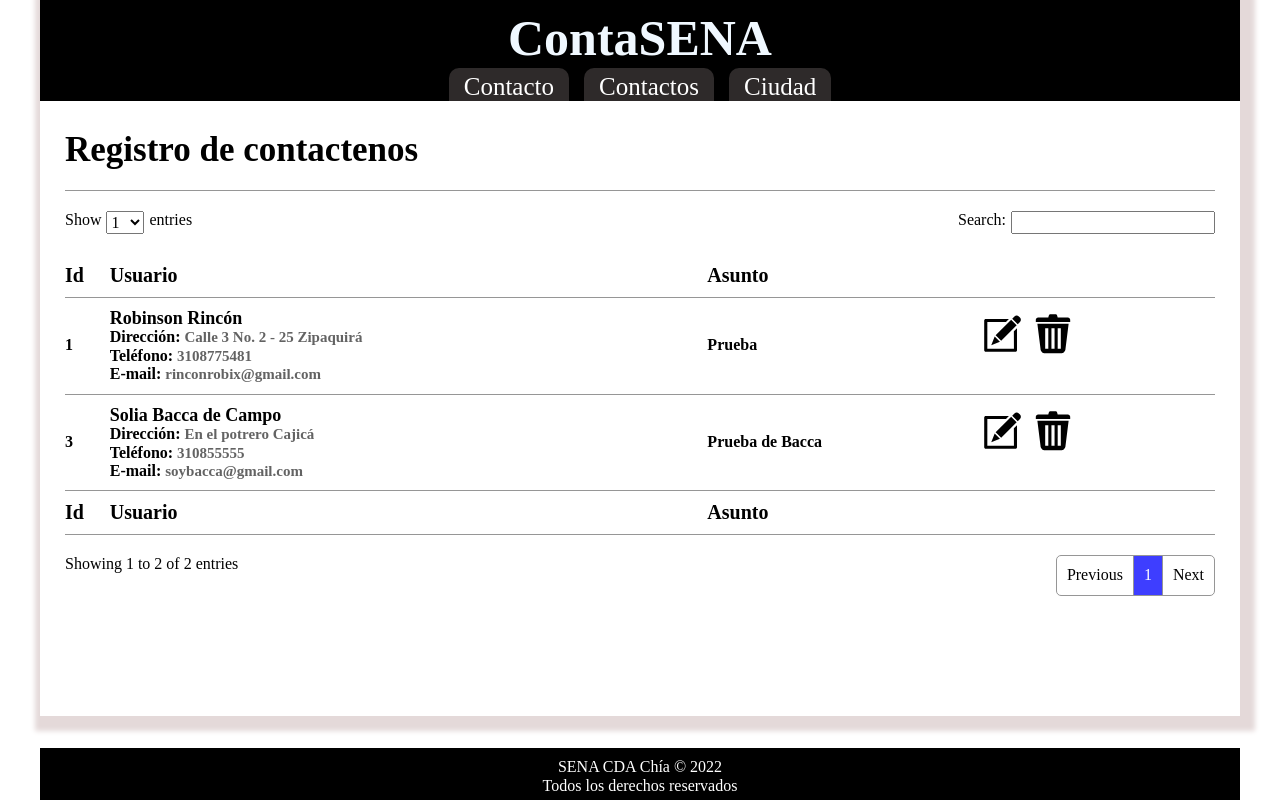
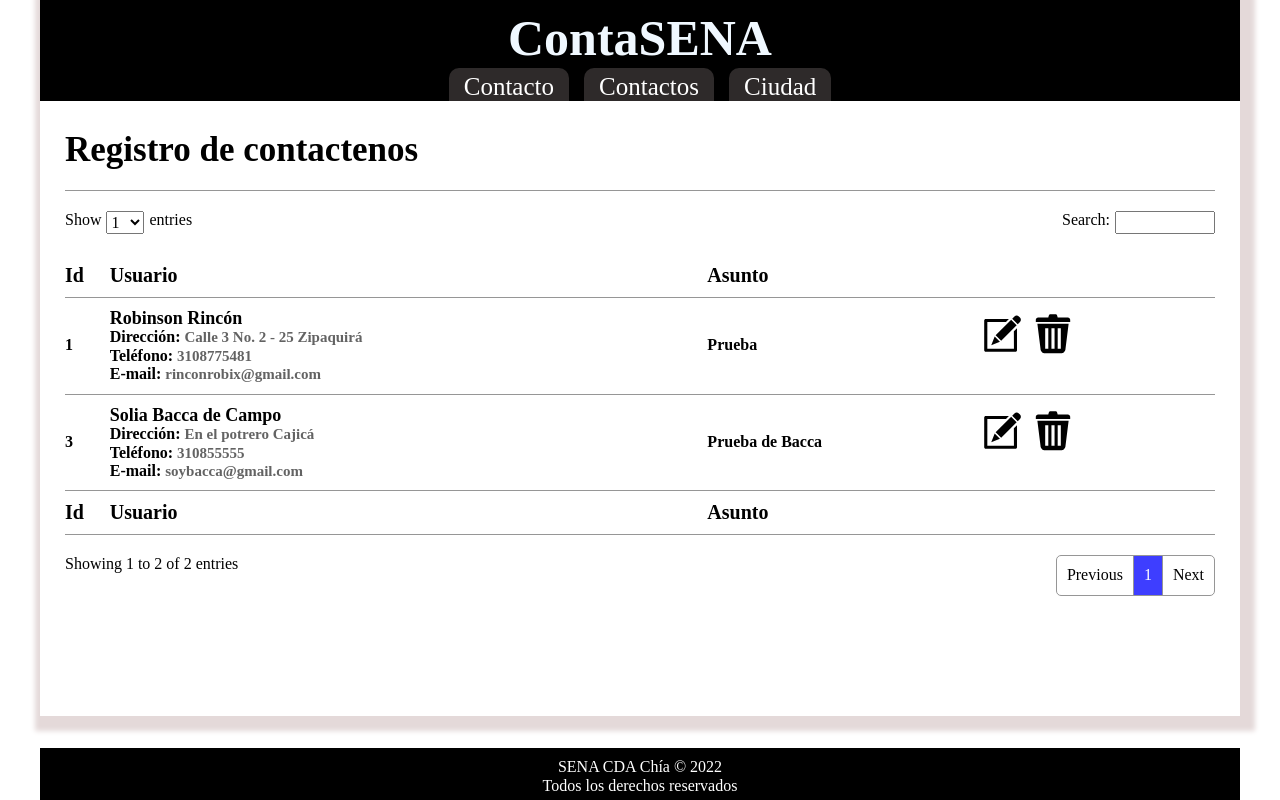
Before and after one commit to LuisTegua/ContaSENA, a plain HTML site: page contact.html in a window 1280 px wide. Drawn offline with Linux system fonts and the light colour scheme.

Commit message:
Input-contact

```diff
--- a/contact.html
+++ b/contact.html
@@ -46,7 +46,7 @@
           </li>
           <li class="search__item">
             <label for="search">Search: </label>
-            <input type="text" id="search" />
+            <input class="search__input" type="text" id="search" />
           </li>
         </ul>
         <table class="search-table">
--- a/css/styles.css
+++ b/css/styles.css
@@ -143,7 +143,9 @@ tbody tr:hover{
 .edit-icon:hover {
   fill: rgb(0, 26, 255);
 }
-
+.search__input{
+  max-width: 100px;
+}
 @media screen and (min-width: 1200px) {
   body {
     display: flex;
```
